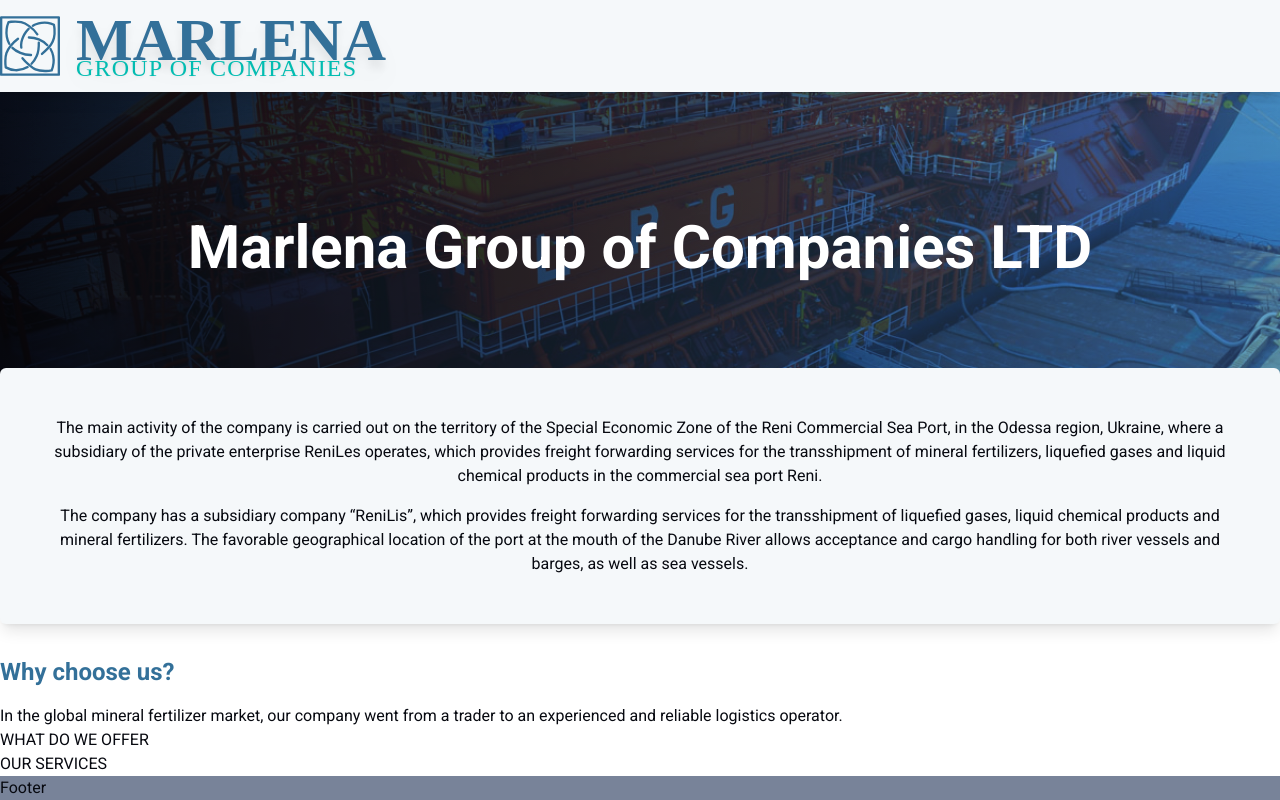
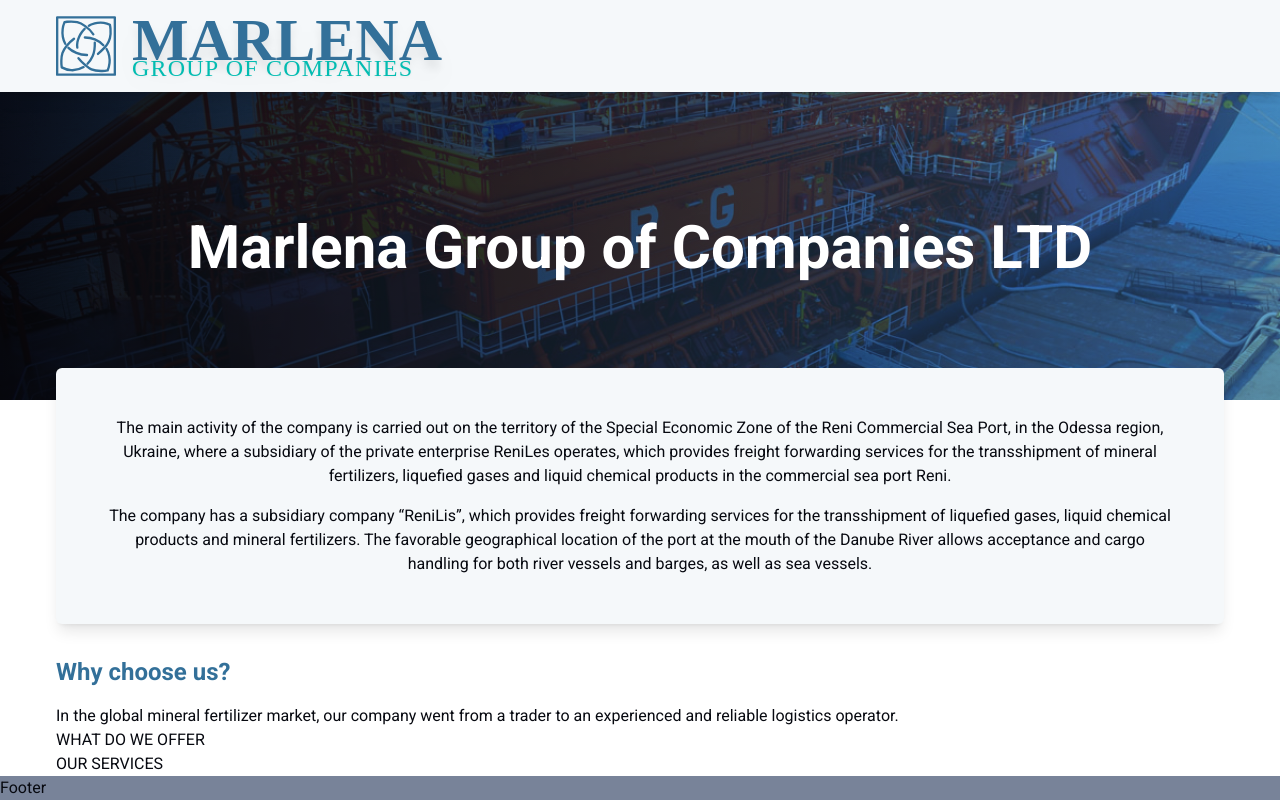
Before and after one commit to DiNeeZ/marlena, a Next.js app: page / in a window 1280 px wide. Built offline with nearby package versions, Linux system fonts and the light colour scheme; a web font is replaced by a local one.

Commit message:
added customized container

```diff
--- a/src/components/Header.jsx
+++ b/src/components/Header.jsx
@@ -5,7 +5,7 @@
 const Header = () => {
   return (
     <header className='fixed w-full bg-catskill shadow-lg z-10'>
-      <div className='container mx-auto'>
+      <div className='container'>
         <Link href={'/'}>
           <a>
             <div className='flex items-end gap-4 font-lateef py-4 text-astral'>
--- a/src/components/Hero.jsx
+++ b/src/components/Hero.jsx
@@ -7,12 +7,12 @@
 
       <div className='relative w-full h-[50vh] bg-gradient-to-r from-dark to-san-mario flex justify-center items-center'>
         <img src={heroBg.src} alt='bg' className='absolute w-full h-full object-cover object-center mix-blend-overlay opacity-50' />
-        <div className='container mx-auto text-center flex flex-col justify-end'>
+        <div className='container text-center flex flex-col justify-end'>
           <h1 className='relative font-inter text-white text-6xl font-semibold pt-24 '>Marlena Group of Companies LTD</h1>
         </div>
       </div>
 
-      <div className='container mx-auto'>
+      <div className='container'>
         <div className='relative p-12 -mt-8 mb-8 bg-catskill rounded-md shadow-lg text-center'>
           <p className='mb-4'>
             The main activity of the company is carried out on the territory of the Special Economic Zone of the Reni
--- a/src/components/Services.jsx
+++ b/src/components/Services.jsx
@@ -3,7 +3,7 @@
 const Services = () => {
   return (
     <setion>
-      <div className="container mx-auto">
+      <div className="container">
         <div>
           <p>WHAT DO WE OFFER</p>
           <h2>OUR SERVICES</h2>
--- a/src/styles/globals.css
+++ b/src/styles/globals.css
@@ -1,3 +1,9 @@
 @tailwind base;
 @tailwind components;
 @tailwind utilities;
+
+@layer components {
+  .container {
+    @apply mobile:max-w-[600px] tablet:max-w-[900px] desktop:max-w-[1200px];
+  }
+}
--- a/tailwind.config.js
+++ b/tailwind.config.js
@@ -5,6 +5,21 @@
     "./src/**/*",
   ],
   theme: {
+    container: {
+      center: true,
+      padding: {
+        DEFAULT: '1rem',
+        sm: '2rem',
+        lg: '4rem',
+        xl: '5rem',
+        '2xl': '6rem'
+      }
+    },
+    screens: {
+      mobile: '640px',
+      tablet: '960px',
+      desktop: '1280px'
+    },
     extend: {
       fontFamily: {
         'roboto': ['Roboto', 'sans-serif'],
```
